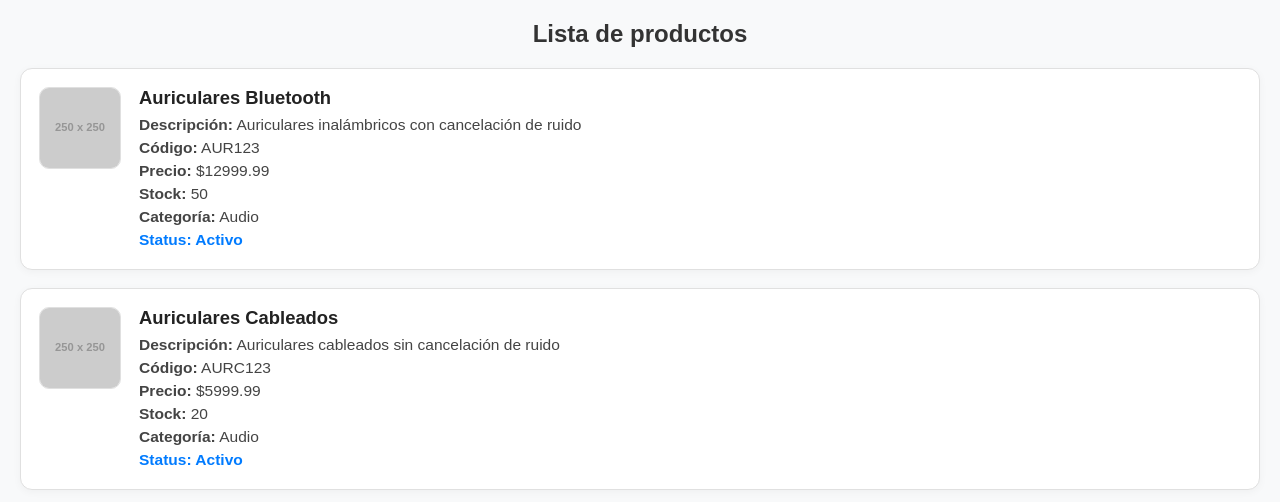
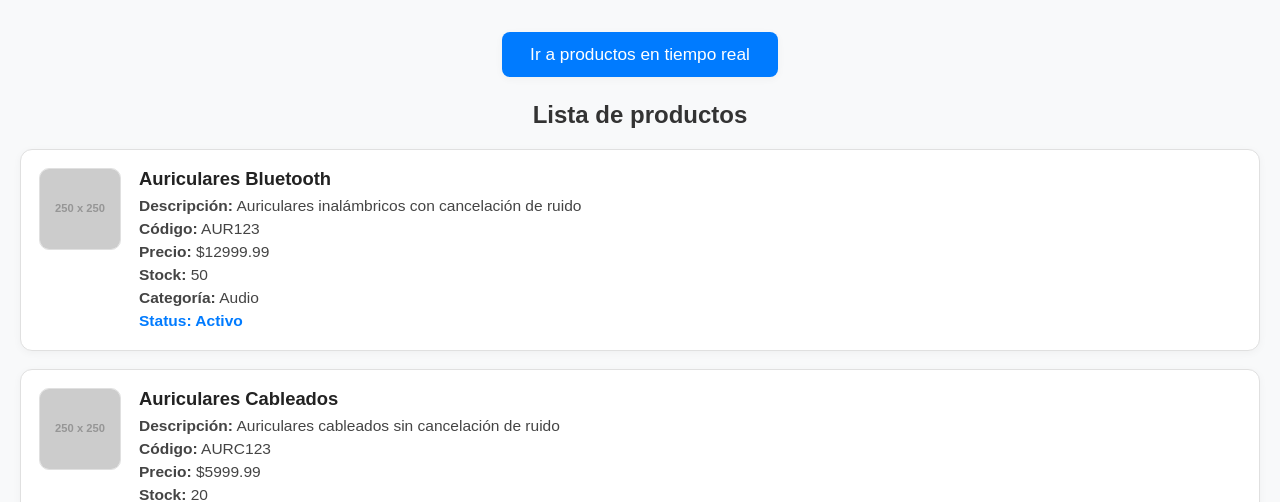
Before and after one commit to JoaquinTonizzo/ecommerce-api, a Node server app: page / in a window 1280 px wide. Shown: the part 110-612 px from the top of the page. Run offline with Node 20, Linux system fonts and the light colour scheme; grey boxes labelled with a size stand in for pictures from a placeholder-image service; some libraries are stand-ins or nearby versions.

Commit message:
Adjust button margins for improved layout in forms and views

```diff
--- a/public/styles.css
+++ b/public/styles.css
@@ -1,6 +1,6 @@
 .form-toggle-btn {
     display: block;
-    margin: 32px auto 20px auto;
+    margin: 32px auto 10px auto;
     background: #007bff;
     color: #fff;
     border: none;
--- a/src/views/home.handlebars
+++ b/src/views/home.handlebars
@@ -1,4 +1,5 @@
 <main>
+  <button onclick="window.location.href='/realtimeproducts'" class="form-toggle-btn" style="margin-bottom:24px;">Ir a productos en tiempo real</button>
   <h2>Lista de productos</h2>
   <ul id="products-list">
     {{#each products}}
--- a/src/views/realTimeProducts.handlebars
+++ b/src/views/realTimeProducts.handlebars
@@ -1,4 +1,5 @@
 <main>
+  <button onclick="window.location.href='/'" class="form-toggle-btn" style="margin-bottom:24px;">Ir al Home</button>
   <h2>Productos en tiempo real</h2>
   <ul id="products-list">
     {{#each products}}
```
